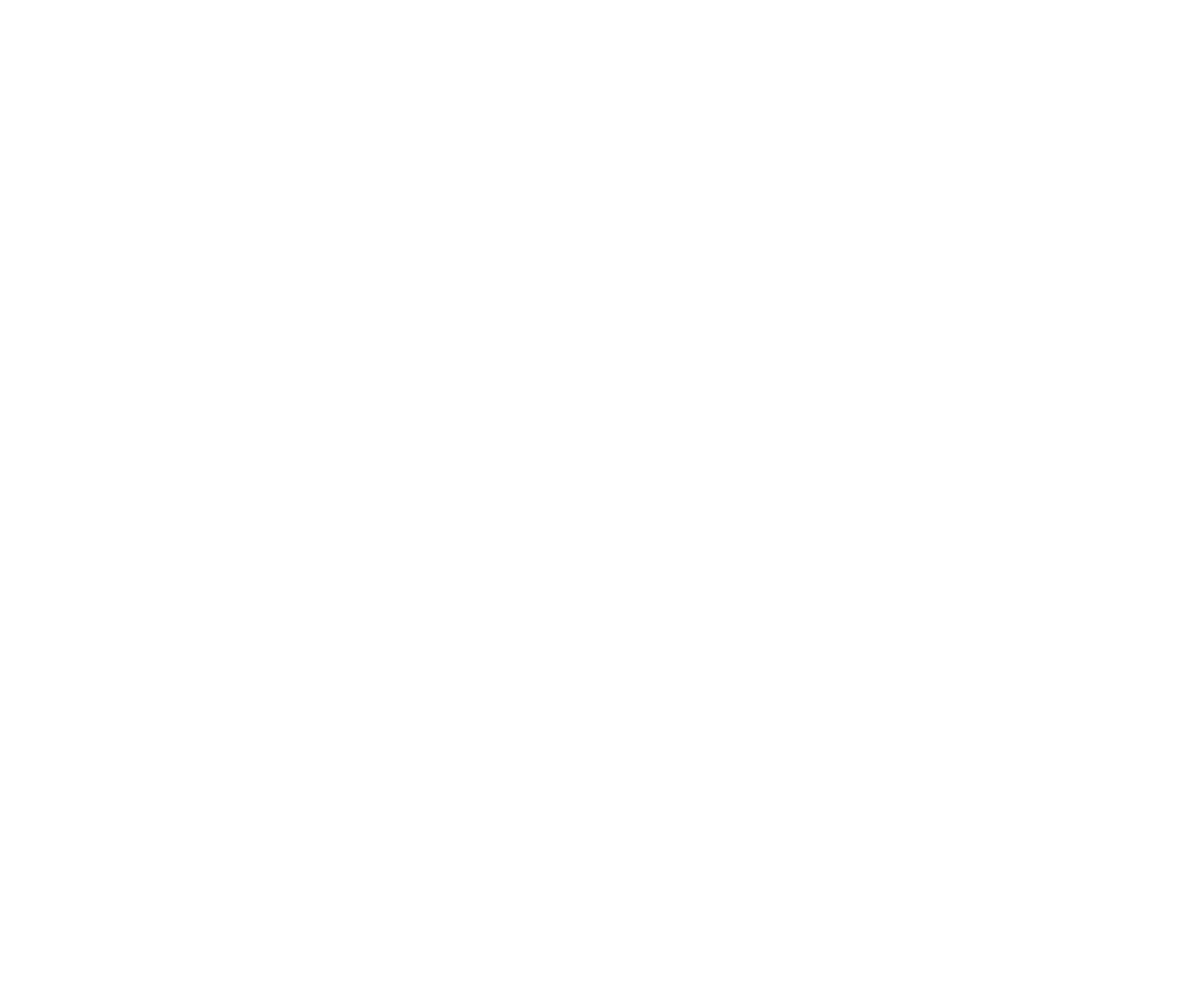
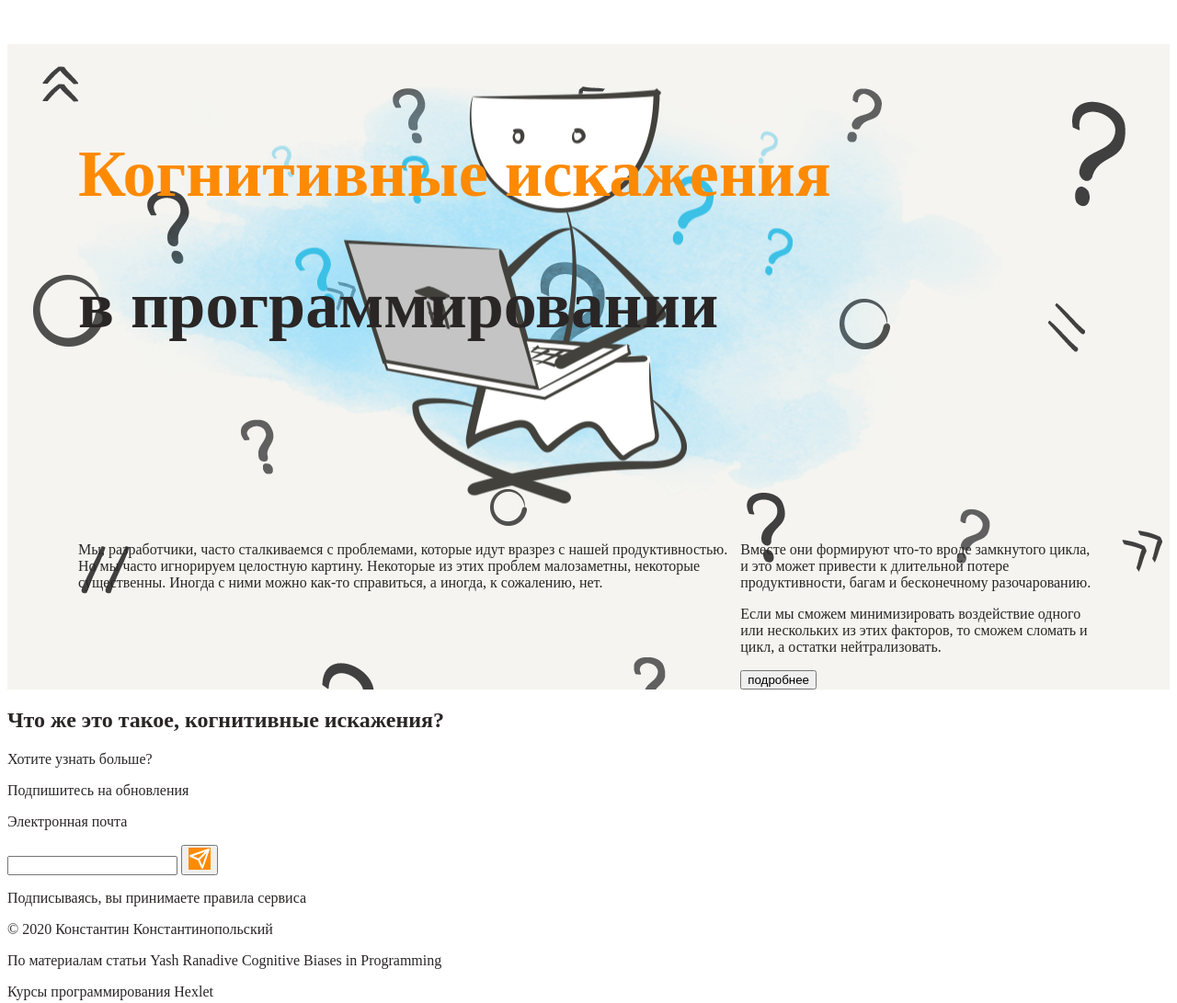
Before and after one commit to fey/layout-designer-project-lvl1, a website: page src/index.html in a window 1280 px wide. Shown: the whole page at 92% size. Before the commit the page ends 800 px from the top, so only its background shows below. Drawn offline with Linux system fonts and the light colour scheme.

Commit message:
add base layout

```diff
--- a/src/index.html
+++ b/src/index.html
@@ -8,7 +8,59 @@
 
     <link rel="stylesheet" href="styles/style.css">
 </head>
-<body>
+<body class="text-dark">
+  <header class="bg">
+    <div class="container">
+      <div class="header-title">
+        <h1 class="pt-100 text-72 text-orange">
+          Когнитивные искажения
+        </h1>
+        <h2 class="text-72">в программировании</h2>
+      </div>
+      <div class="d-flex">
+        <div>
+          <p>
+            Мы, разработчики, часто сталкиваемся с проблемами, которые идут вразрез с нашей продуктивностью. Но мы часто игнорируем целостную картину. Некоторые из этих проблем малозаметны, некоторые существенны. Иногда с ними можно как-то справиться, а иногда, к сожалению, нет.
+          </p>
+        </div>
+        <div>
+          <p>
+            Вместе они формируют что-то вроде замкнутого цикла, и это может привести к длительной потере продуктивности, багам и бесконечному разочарованию.</p>
+            <p>Если мы сможем минимизировать воздействие одного или нескольких из этих факторов, то сможем сломать и цикл, а остатки нейтрализовать.
+          </p>
+          <button>подробнее</button>
+        </div>
+      </div>
+    </div>
+  </header>
+  <main>
+    <section>
+      <h2>
+        Что же это такое, когнитивные искажения?
+      </h2>
+    </section>
+  </main>
+  <footer>
+    <div>
+      <p>Хотите узнать больше?</p>
+      <p>Подпишитесь на обновления</p>
+    </div>
+    <div>
+      <p>Электронная почта</p>
+      <form action="">
+        <input type="text" name="email">
+        <button>
+          <img src="images/send.svg" alt="Send image" class="bg-orange">
+        </button>
+      </form>
+      <p>Подписываясь, вы принимаете правила сервиса</p>
+    </div>
+    <div>
+      <p>© 2020 Константин Константинопольский</p>
+      <p>По материалам статьи Yash Ranadive Cognitive Biases in Programming</p>
+      <p>Курсы программирования Hexlet</p>
+    </div>
 
+  </footer>
 </body>
 </html>
--- a/src/styles/style.css
+++ b/src/styles/style.css
@@ -1 +1,48 @@
 /** CSS STYLE **/
+.bg-orange {
+  background-color: #fe8a02;
+}
+
+.bg {
+  background-image: url('../images/background.png');
+  background-color: #F5F4F0;
+}
+
+.d-flex {
+  display: flex;
+}
+
+.header-title {
+  height: 525px;
+
+  background-image: url('../images/main.png');
+  background-repeat: no-repeat;
+  background-position: right;
+  background-position: right;
+}
+
+.pt-100 {
+  padding-top: 100px;
+}
+
+.container {
+  width: 1110px;
+
+  margin: auto;
+}
+
+.text-orange {
+  color: #fe8a02;
+}
+
+.h1  {
+
+}
+
+.text-72 {
+  font-size: 72px;
+}
+
+.text-dark {
+  color: #2A2626;
+}
```
Also changed, not shown: src/images/1.png (added), src/images/background.png (added), src/images/main.png (added), src/images/send.svg (added).
